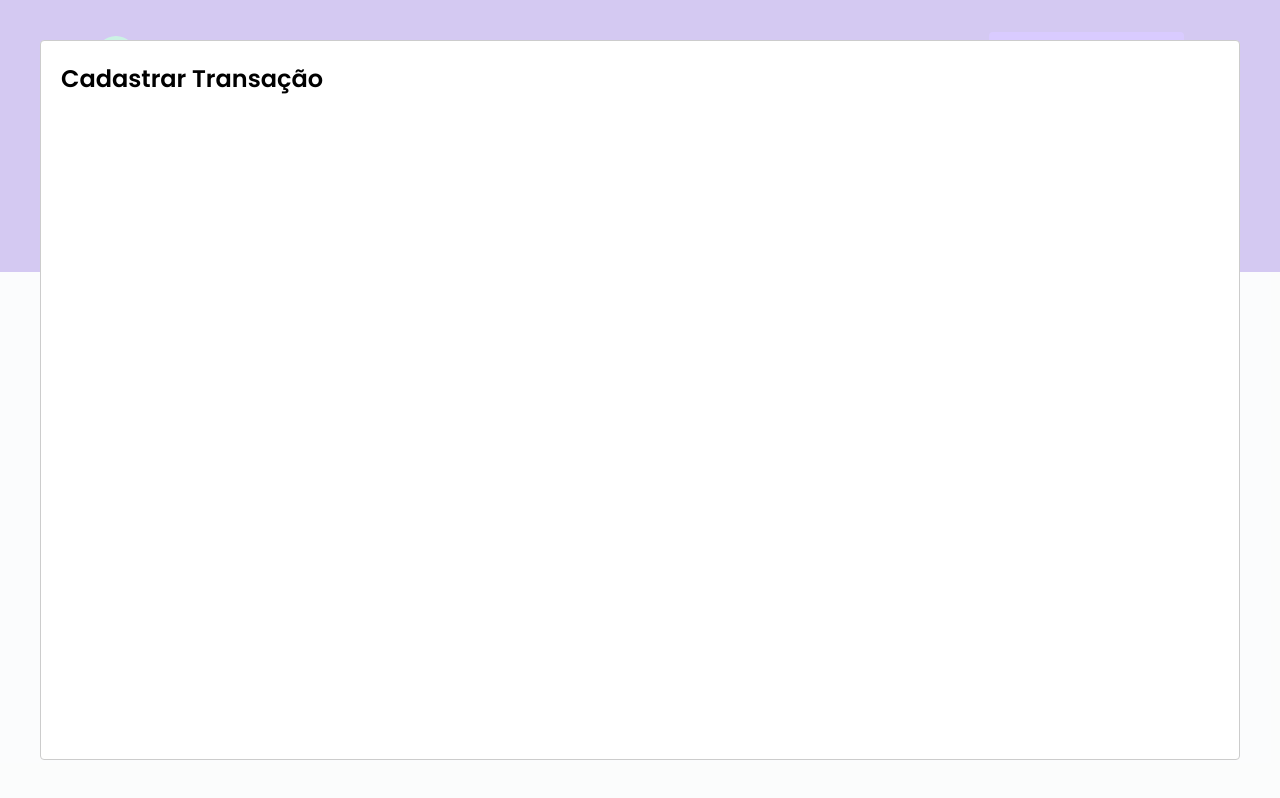
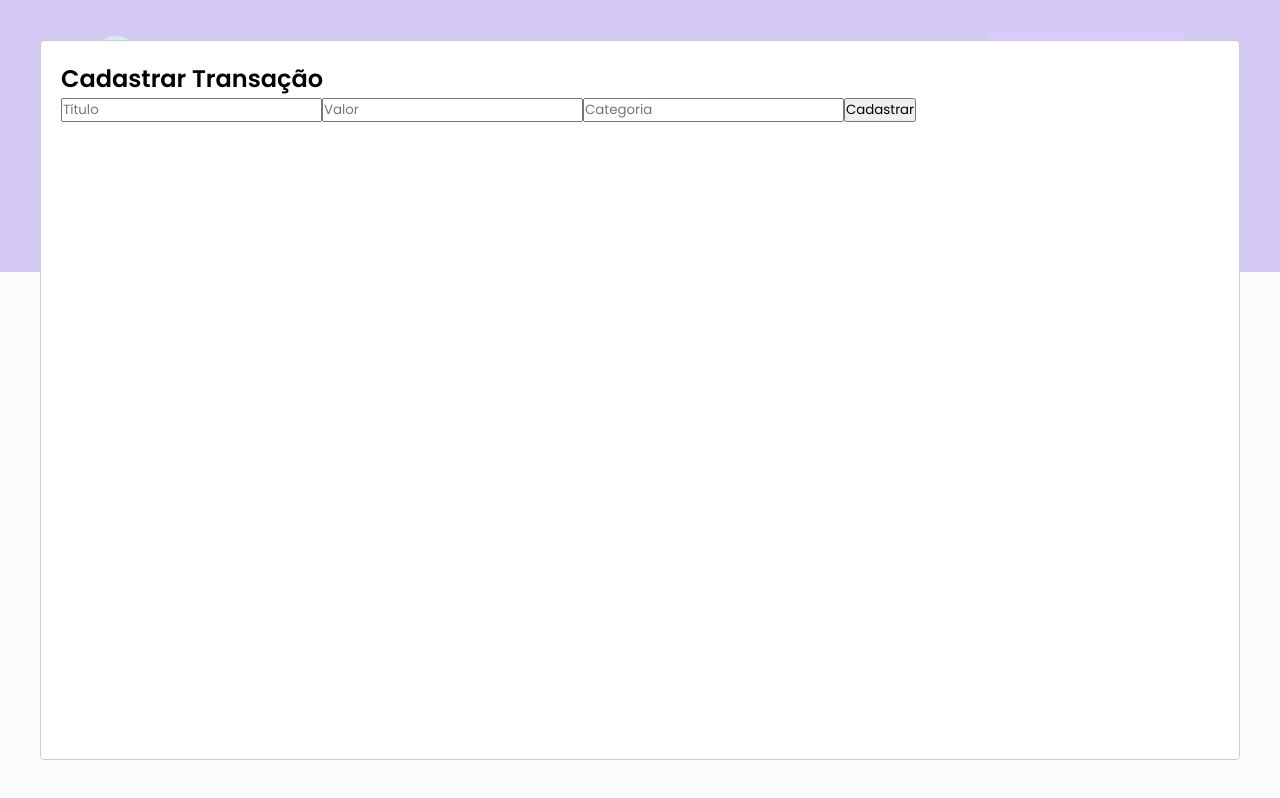
Before and after one commit to DenerBarros/dt-money, a React (Create React App) app: page / in a window 1280 px wide. Both pictures are taken after a click on the button "Nova Transação". Built offline with nearby package versions, Linux system fonts and the light colour scheme; no server answers; what miragejs would draw is missing.

Commit message:
Versão do modal corrigida

```diff
--- a/src/App.tsx
+++ b/src/App.tsx
@@ -2,6 +2,7 @@ import { useState } from 'react';
 import Modal from 'react-modal';
 import { Dashboard } from "./components/Dashboard";
 import { Header } from "./components/Header";
+import { NewTransactionModal } from './components/NewTransactionModal';
 import { GlobalStyle } from "./styles/global";
 
 
@@ -25,13 +26,10 @@ export function App() {
     <>
       <Header onOpenNewransactionModal={handleOpenNewTransactionModal}/>
       <Dashboard/>
-
-      <Modal
-          isOpen={isNewTransactionModalOpen}
-          onRequestClose={handleCloseNewTransactionModal}
-        >
-          <h2>Cadastrar Transação</h2>
-      </Modal>
+      <NewTransactionModal
+        isOpen= {isNewTransactionModalOpen}
+        onRequestClose= {handleCloseNewTransactionModal}
+      />
 
       <GlobalStyle/>
     </>
--- /dev/null
+++ b/src/components/NewTransactionModal/index.tsx
@@ -0,0 +1,38 @@
+import Modal from 'react-modal';
+import { Container } from './styles';
+
+interface NewTransactionModalProps {
+    isOpen: boolean;
+    onRequestClose: () => void;
+}
+
+export function NewTransactionModal({ isOpen, onRequestClose } : NewTransactionModalProps) {
+    return (
+    <Modal
+        isOpen={isOpen}
+        onRequestClose={onRequestClose}
+      >
+        <Container>
+        <h2>Cadastrar Transação</h2>
+
+        <input
+            placeholder='Título'
+        />
+
+        <input
+            type="number"
+            placeholder='Valor'
+        />
+
+        <input
+            placeholder='Categoria'
+        />
+
+        <button type="submit">
+            Cadastrar
+        </button>
+
+        </Container>
+    </Modal>
+    );
+}
--- /dev/null
+++ b/src/components/NewTransactionModal/styles.ts
@@ -0,0 +1,5 @@
+import styled from 'styled-components';
+
+export const Container = styled.form`
+
+`;
--- a/src/components/Summary/index.tsx
+++ b/src/components/Summary/index.tsx
@@ -2,8 +2,6 @@ import { Container } from "./styles";
 import incomeImg from '../../assets/income.svg';
 import outcomeImg from '../../assets/outcome.svg';
 import totalImg from '../../assets/total.svg';
-
-
 
 
 export  function Summary() {
@@ -18,14 +16,14 @@ export  function Summary() {
       </div>
       <div>
         <header>
-          <p>Entradas</p>
+          <p>Saída</p>
           <img src={outcomeImg} alt="Saidas" />
         </header>
         <strong>- R$500,00</strong>
       </div>
       <div className="highlight-background">
         <header>
-          <p>Entradas</p>
+          <p>Total</p>
           <img src={totalImg} alt="Saidas" />
         </header>
         <strong>R$500,00</strong>
```
